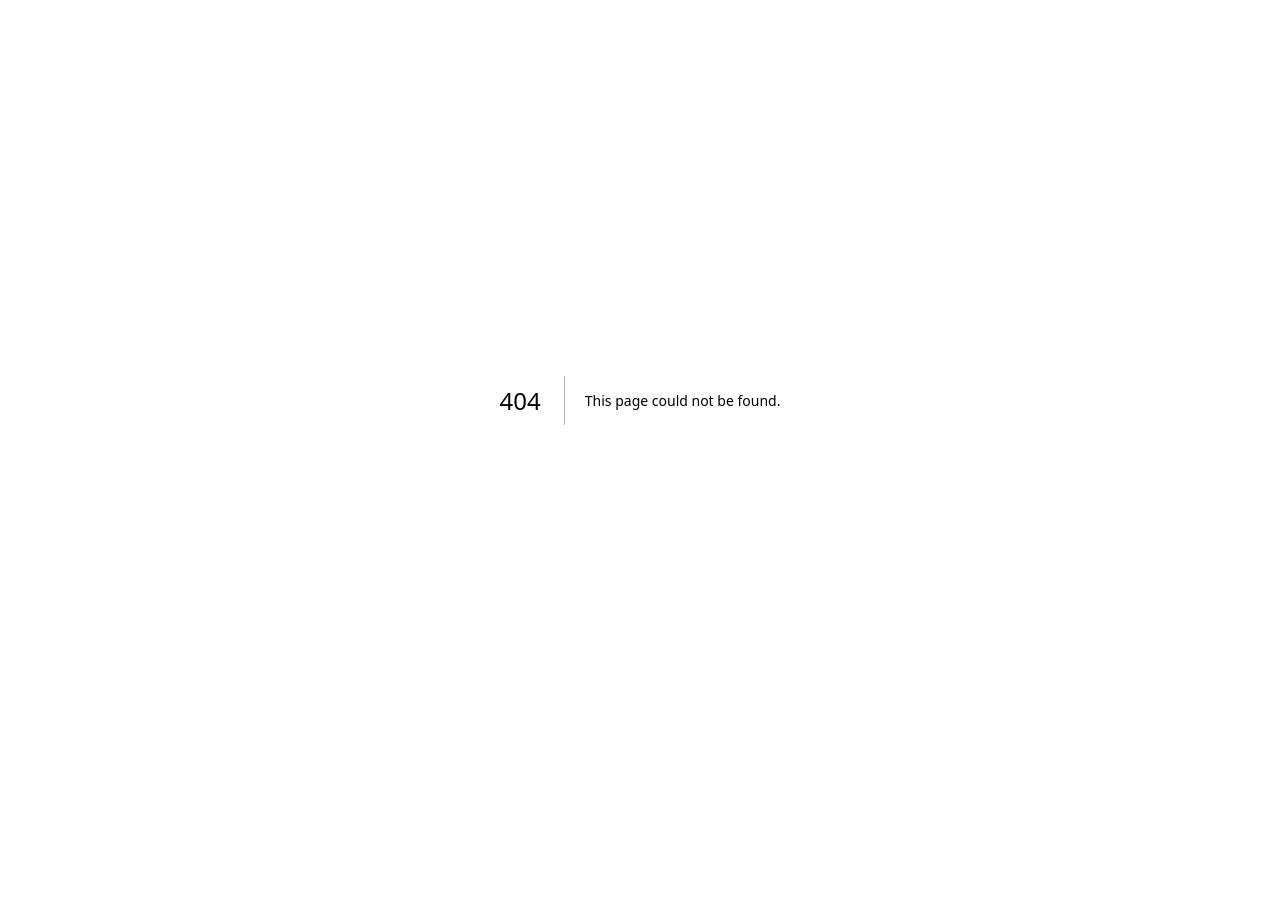
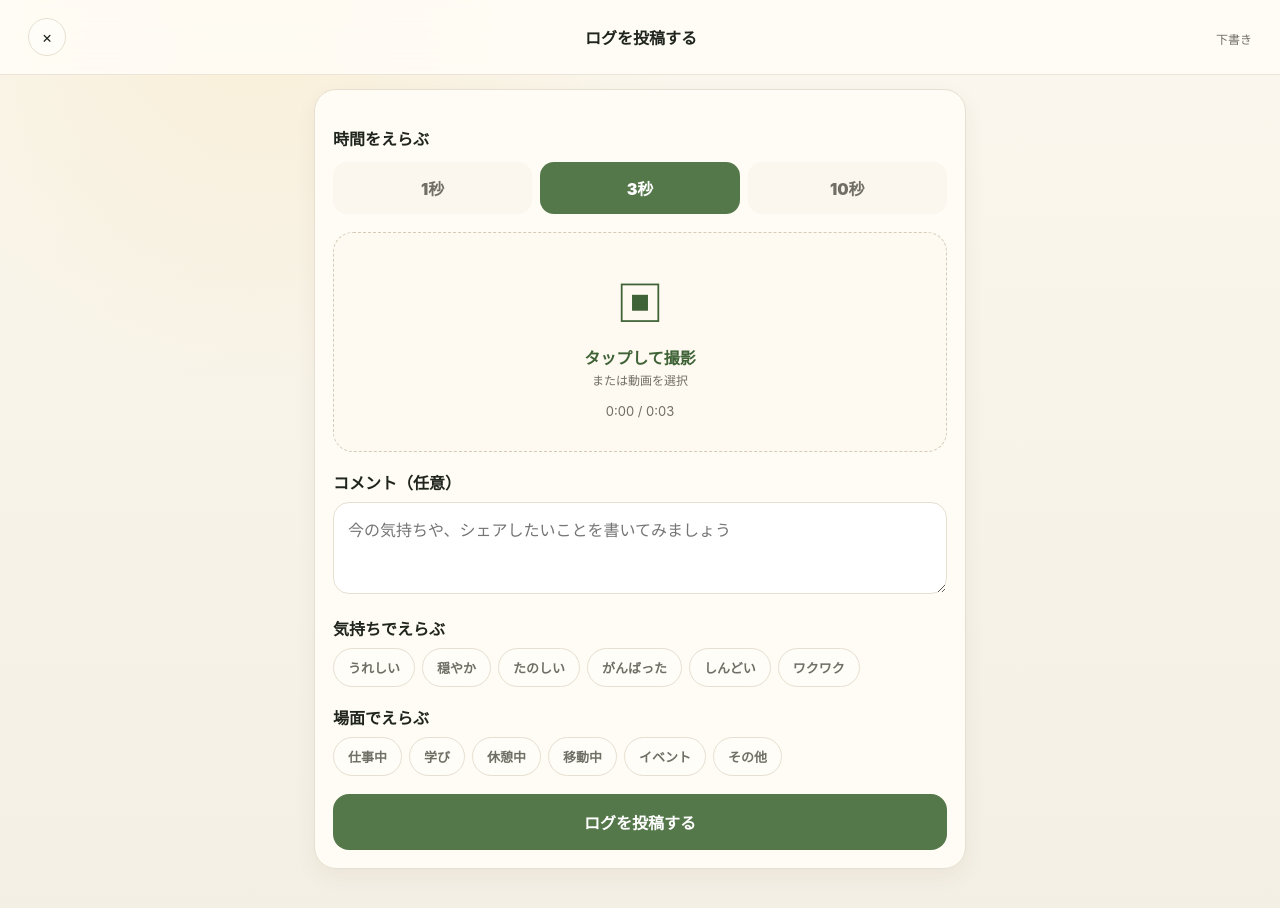
Before and after one commit to Yutanyuman/recruitment-vlog-app, a Next.js app: page /post in a window 1280 px wide. Before the commit this address had no page. Shown: the top 908 px of the page. Before the commit the page ends 800 px from the top, so only its background shows below. Built offline with nearby package versions, Linux system fonts and the light colour scheme.

Commit message:
Add Worklog Recruit post screen

```diff
--- /dev/null
+++ b/src/app/post/page.tsx
@@ -0,0 +1,51 @@
+import Link from 'next/link';
+
+export default function PostPage() {
+  const emotions = ['うれしい', '穏やか', 'たのしい', 'がんばった', 'しんどい', 'ワクワク'];
+  const scenes = ['仕事中', '学び', '休憩中', '移動中', 'イベント', 'その他'];
+
+  return (
+    <main className="app-shell">
+      <header className="topbar">
+        <Link href="/" className="icon-btn">×</Link>
+        <b>ログを投稿する</b>
+        <span className="author-meta">下書き</span>
+      </header>
+
+      <div className="post-form">
+        <section className="card form-card">
+          <div className="label">時間をえらぶ</div>
+          <div className="segment">
+            <button>1秒</button>
+            <button className="active">3秒</button>
+            <button>10秒</button>
+          </div>
+
+          <div className="capture-box">
+            <div>
+              <div style={{ fontSize: 48, marginBottom: 10 }}>▣</div>
+              <b>タップして撮影</b>
+              <p className="author-meta">または動画を選択</p>
+              <span className="count">0:00 / 0:03</span>
+            </div>
+          </div>
+
+          <div className="label">コメント（任意）</div>
+          <textarea placeholder="今の気持ちや、シェアしたいことを書いてみましょう" maxLength={100} />
+
+          <div className="label">気持ちでえらぶ</div>
+          <div className="tag-row">
+            {emotions.map((tag) => <span className="pill" key={tag}>{tag}</span>)}
+          </div>
+
+          <div className="label">場面でえらぶ</div>
+          <div className="tag-row">
+            {scenes.map((tag) => <span className="pill" key={tag}>{tag}</span>)}
+          </div>
+
+          <button className="submit-btn">ログを投稿する</button>
+        </section>
+      </div>
+    </main>
+  );
+}
```
